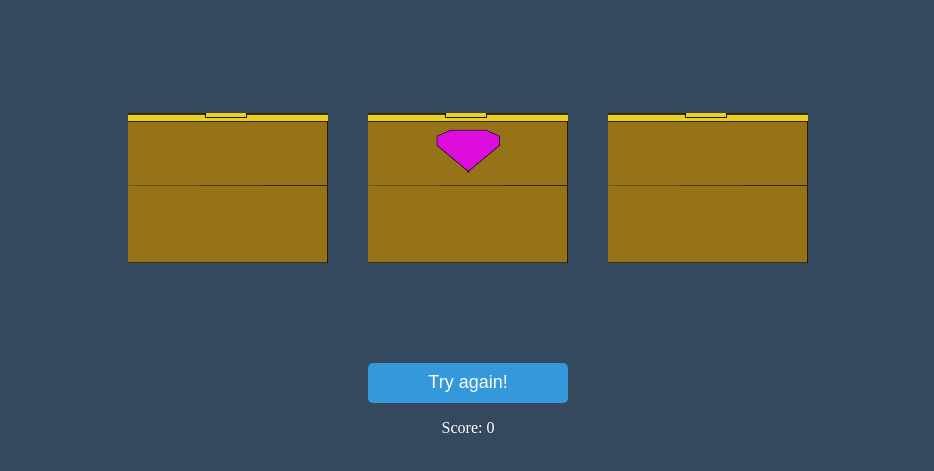
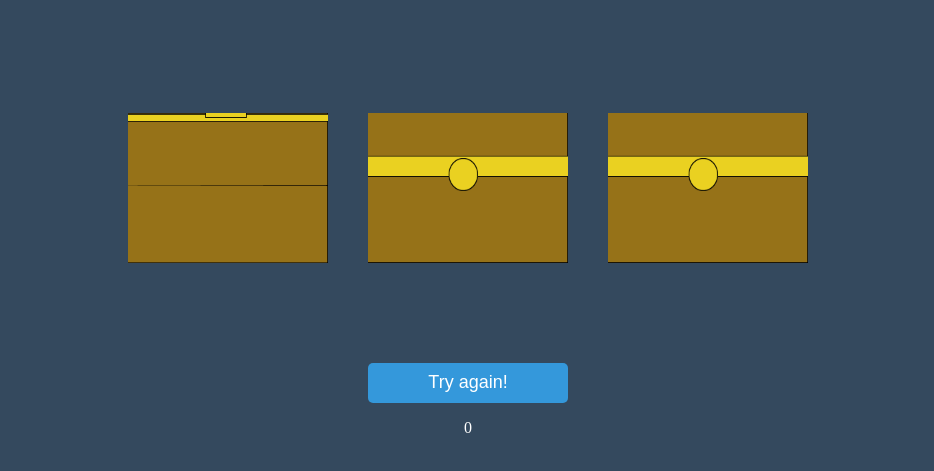
Before and after one commit to ahmmuh/Treasure-Hunt, a plain HTML site: page index.html in a window 1280 px wide. Both pictures are taken after a click on the picture 400 px from the left and 318 px from the top of the page. Shown: the part 131-602 px from the top of the page, without its empty margins (172-1106 px from the left). Drawn offline with Linux system fonts and the light colour scheme.

Commit message:
missing diamant

```diff
--- a/index.js
+++ b/index.js
@@ -4,7 +4,7 @@ window.addEventListener("DOMContentLoaded", function () {
   let counter = 0;
   let score = 0;
   let createdNum = null;
-  let chest = false;
+  let chestOpen = false;
   const chestContainer = document.getElementById("chests");
 
   // image array med 3 bilder
@@ -18,22 +18,28 @@ window.addEventListener("DOMContentLoaded", function () {
 
   const chestArrayObject = [
     {
+      id: 0,
       name: "first",
       value: 1,
       diamond: false,
-      image: "images/chest-closed.png",
+      image: images[0],
     },
     {
+      id: 1,
       name: "second",
-      value: 1,
+      value: 2,
       diamond: false,
-      image: "images/chest-jewel.png",
+      image: images[1],
     },
-    { name: "third", value: 1,
-     diamond: false,
-     image: "images/chest-open.png" },
+    {
+      id: 2,
+      name: "third",
+      value: 3,
+      diamond: false,
+      image: images[2],
+    },
   ];
-  console.log(images);
+  //console.log(images);
   console.log(chestArrayObject);
 
   /*
@@ -44,23 +50,21 @@ window.addEventListener("DOMContentLoaded", function () {
     initGameUI();
   }
 
+  function randomFunction() {
+    createdNum = Math.floor(Math.random() * 3 + 1);
+  }
+
   function initGameUI() {
-    // Call functions that creates the Game UI
-
     initChests();
     initScoreBoard();
     initRefreshButton();
   }
 
-  function randomFunction() {
-    createdNum = Math.floor(Math.random() * 3 + 1);
-  }
-
   function initChests() {
-    chest = false;
-    chestArrayObject.forEach(function (chest) {
+    chestOpen = false;
+    chestArrayObject.forEach((chest) => {
       const chestImage = document.createElement("img");
-      chestImage.src = chest.image;
+      chestImage.src = images[0]
       chestImage.style.width = "200px";
       chestImage.style.height = "150px";
       chestImage.style.margin = "20px";
@@ -71,7 +75,7 @@ window.addEventListener("DOMContentLoaded", function () {
   }
 
   function initScoreBoard() {
-    var scoreBoard = document.createElement("section");
+    let scoreBoard = document.createElement("section");
     scoreBoard.id = "scoreId";
     wrapper.appendChild(scoreBoard);
     let scoreText = document.createElement("p");
@@ -79,12 +83,12 @@ window.addEventListener("DOMContentLoaded", function () {
     scoreText.style.color = "#fff";
     scoreText.style.textAlign = "center";
     scoreBoard.appendChild(scoreText);
-    scoreText.innerText = `Score: ${score}`;
+    scoreText.innerText = score;
   }
 
   function changeScore(newS) {
     score += newS;
-    document.getElementById("result").innerText = `Score: ${score}`;
+    document.getElementById("result").innerText = score;
   }
 
   function initRefreshButton() {
@@ -93,8 +97,8 @@ window.addEventListener("DOMContentLoaded", function () {
   }
 
   function chestClicked(e) {
-    if (chest === false) {
-      chest = true;
+    if (chestOpen === false) {
+      chestOpen = true;
       if (e.target.id === createdNum) {
         e.target.diamond = true;
         e.target.src = "images/chest-jewel.png";
@@ -118,8 +122,8 @@ window.addEventListener("DOMContentLoaded", function () {
   }
 
   function cleanChests() {
-    chestArrayObject.forEach((removeChest) => {
-      chestContainer.removeChild(document.getElementById(removeChest.value));
+    chestArrayObject.forEach((chest) => {
+      chestContainer.removeChild(document.getElementById(chest.value));
     });
   }
   window.onload = init;
```
Also changed, not shown: index.html (+6 -2 lines).
